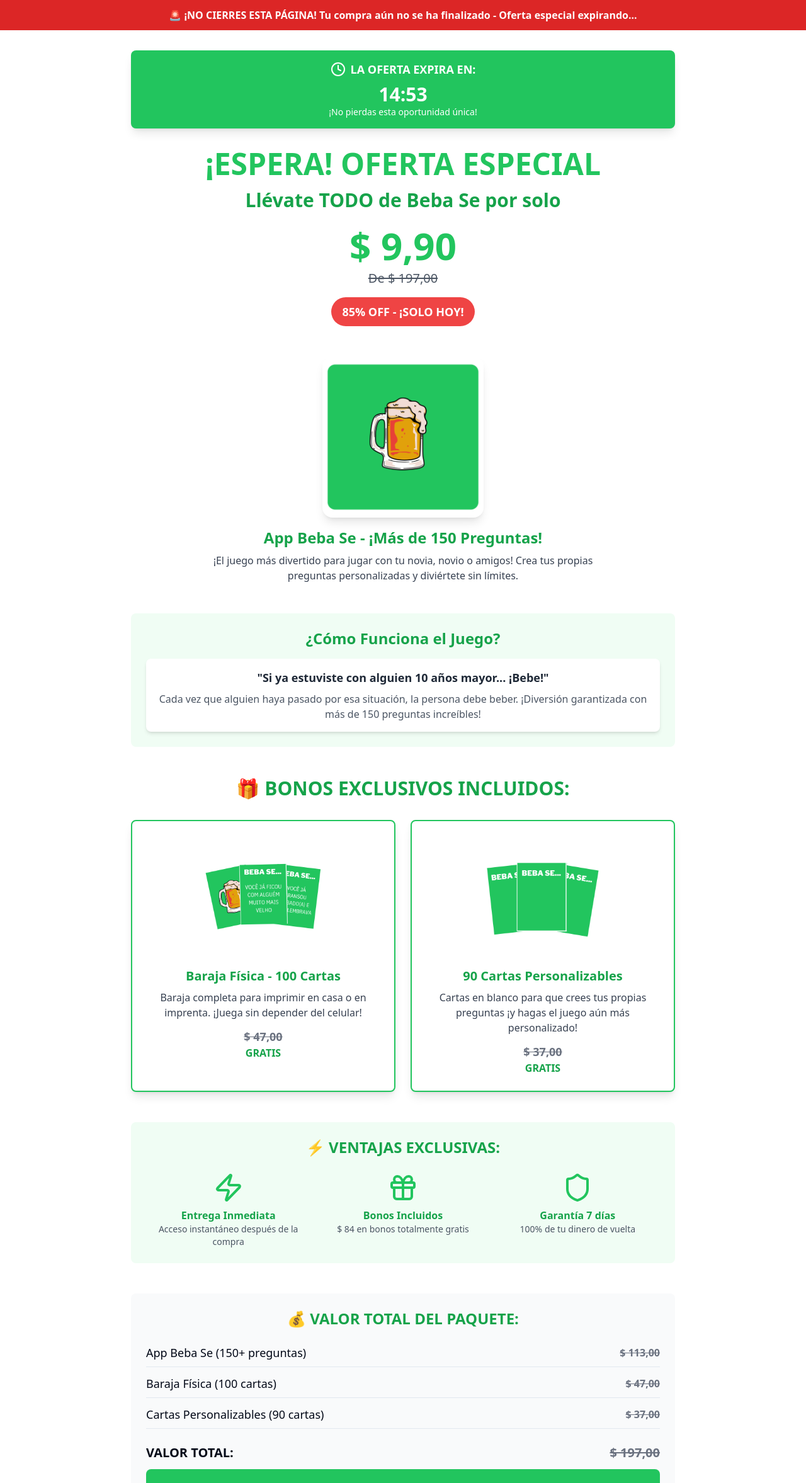
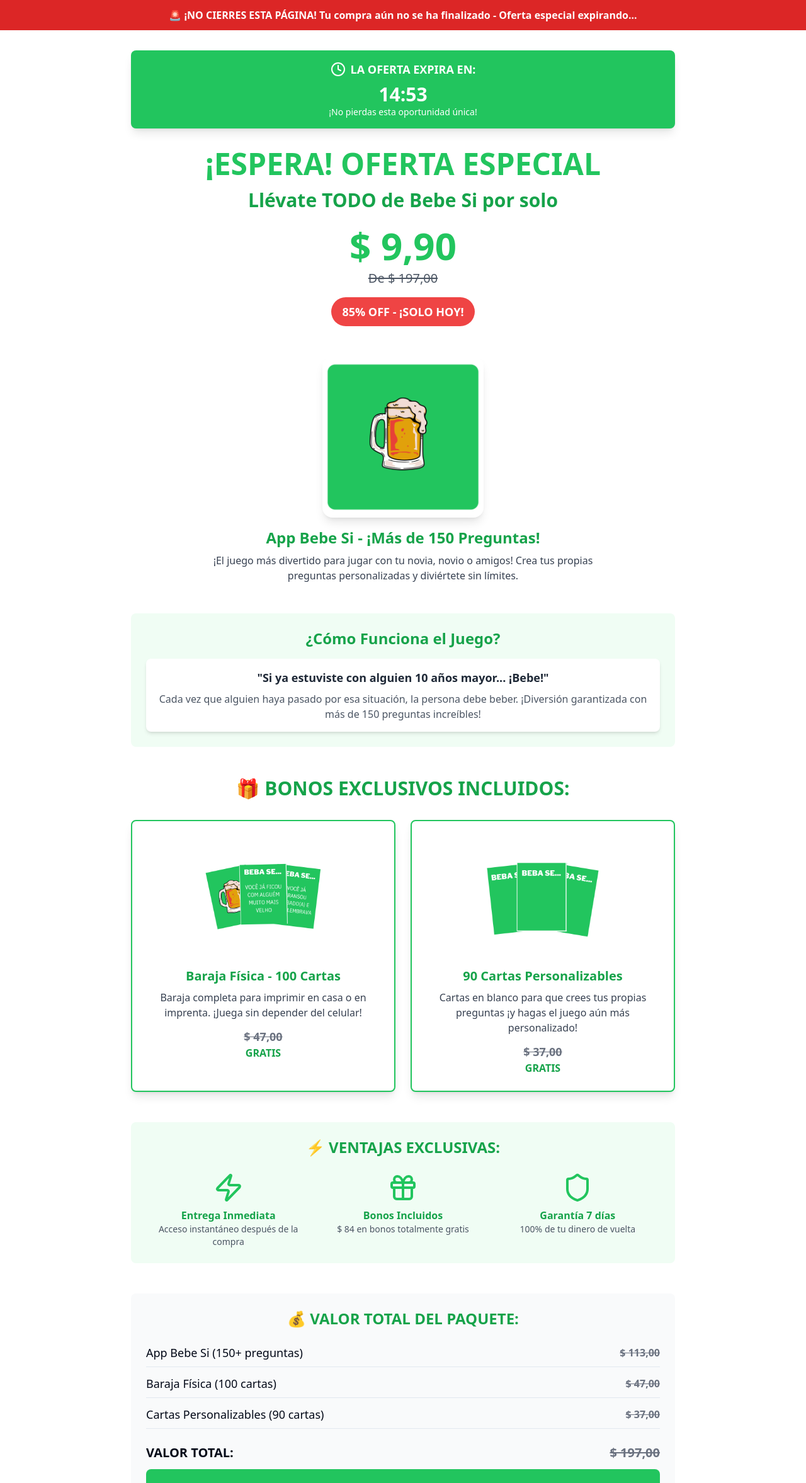
Before and after one commit to Ritamattos/pagina-bebe-si-upsell-es, a React (Vite) app: page / in a window 1280 px wide. Shown: the top 2355 px of the page at 63% size. Built offline with nearby package versions, Linux system fonts and the light colour scheme.

Commit message:
Rename "Beba Se" to "Bebe Si"
Rename all instances of "Beba Se" to "Bebe Si" in the codebase.

```diff
--- a/src/components/UpsellPage.tsx
+++ b/src/components/UpsellPage.tsx
@@ -56,7 +56,7 @@ const UpsellPage = () => {
             ¡ESPERA! OFERTA ESPECIAL
           </h1>
           <h2 className="text-2xl md:text-3xl font-bold text-green-600 mb-6">
-            Llévate TODO de Beba Se por solo
+            Llévate TODO de Bebe Si por solo
           </h2>
           <div className="text-6xl font-bold text-green-500 mb-2">$ 9,90</div>
           <div className="text-xl text-gray-600 line-through mb-4">De $ 197,00</div>
@@ -69,11 +69,11 @@ const UpsellPage = () => {
         <div className="text-center mb-12">
           <img
             src="/lovable-uploads/c39c80b0-54ce-4f3b-9f89-9618c9528c4e.png"
-            alt="App Beba Se"
+            alt="App Bebe Si"
             className="mx-auto w-64 h-64 object-contain rounded-2xl shadow-lg"
           />
           <h3 className="text-2xl font-bold text-green-600 mt-4">
-            App Beba Se - ¡Más de 150 Preguntas!
+            App Bebe Si - ¡Más de 150 Preguntas!
           </h3>
           <p className="text-gray-700 mt-2 max-w-2xl mx-auto">
             ¡El juego más divertido para jugar con tu novia, novio o amigos!
@@ -111,7 +111,7 @@ const UpsellPage = () => {
               <CardContent className="p-6 text-center">
                 <img
                   src="/lovable-uploads/26d4a9ec-78a8-4d58-bc3b-5bb69401ce60.png"
-                  alt="Baraja Física Beba Se"
+                  alt="Baraja Física Bebe Si"
                   className="mx-auto w-48 h-48 object-contain mb-4"
                 />
                 <h4 className="text-xl font-bold text-green-600 mb-2">
@@ -179,7 +179,7 @@ const UpsellPage = () => {
           </h3>
           <div className="space-y-3">
             <div className="flex justify-between items-center border-b pb-2">
-              <span className="text-lg">App Beba Se (150+ preguntas)</span>
+              <span className="text-lg">App Bebe Si (150+ preguntas)</span>
               <span className="font-bold text-gray-500 line-through">$ 113,00</span>
             </div>
             <div className="flex justify-between items-center border-b pb-2">
```
